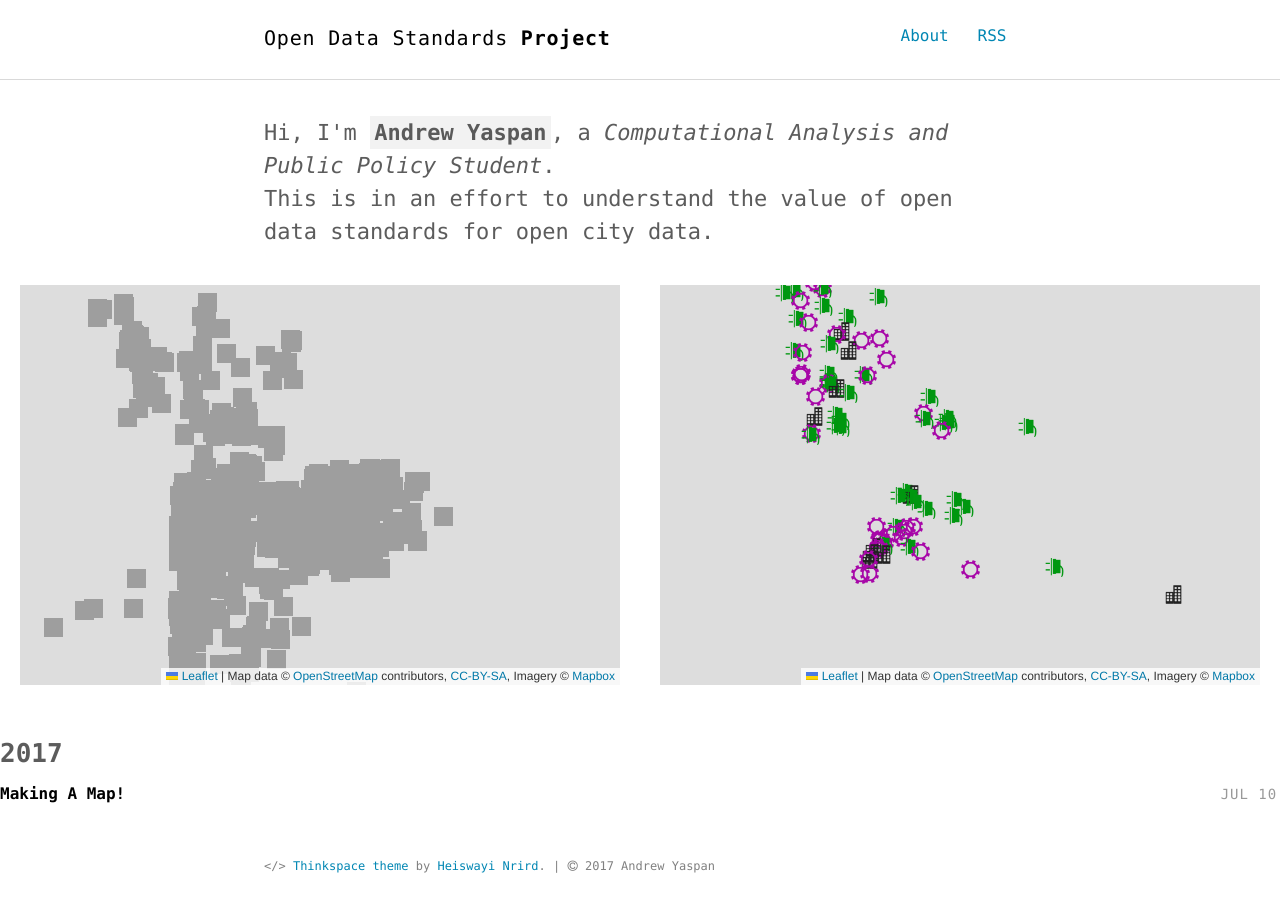
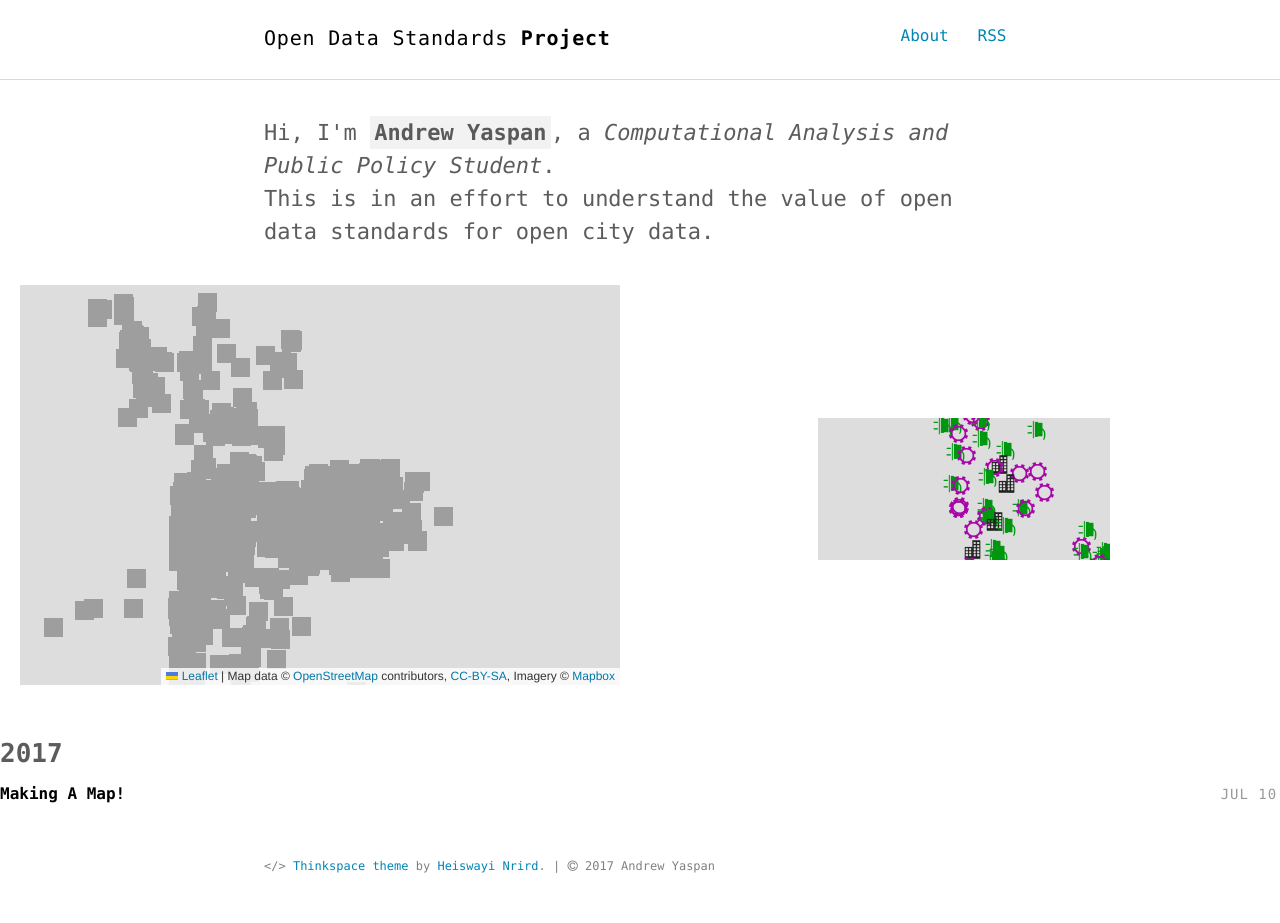
Before and after one commit to sunlightpolicy/open_data_standards_project, a Jekyll site: the page built from index.html, in a window 1280 px wide. Built offline with Jekyll 4.4.1, drawn with Linux system fonts in a browser that asks for light colours; nearby versions of some CDN libraries.

Commit message:
another go 2

```diff
--- a/index.html
+++ b/index.html
@@ -37,7 +37,7 @@ title: Home
           </iframe>
         </td>
         <td style = 'text-align: center; border: none'>
-          <iframe src='blds.html' width = '616' height = '416'>
+          <iframe src='blds.html'>
           </iframe>
         </td>
       </tr>
```
